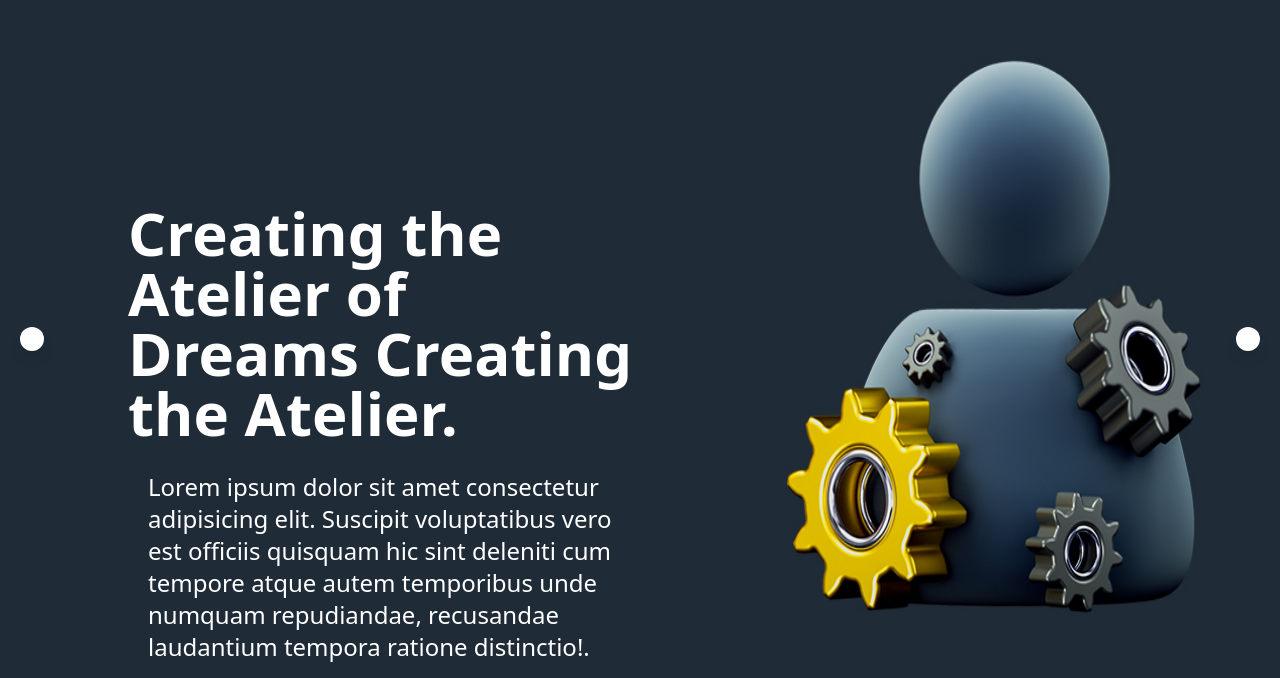
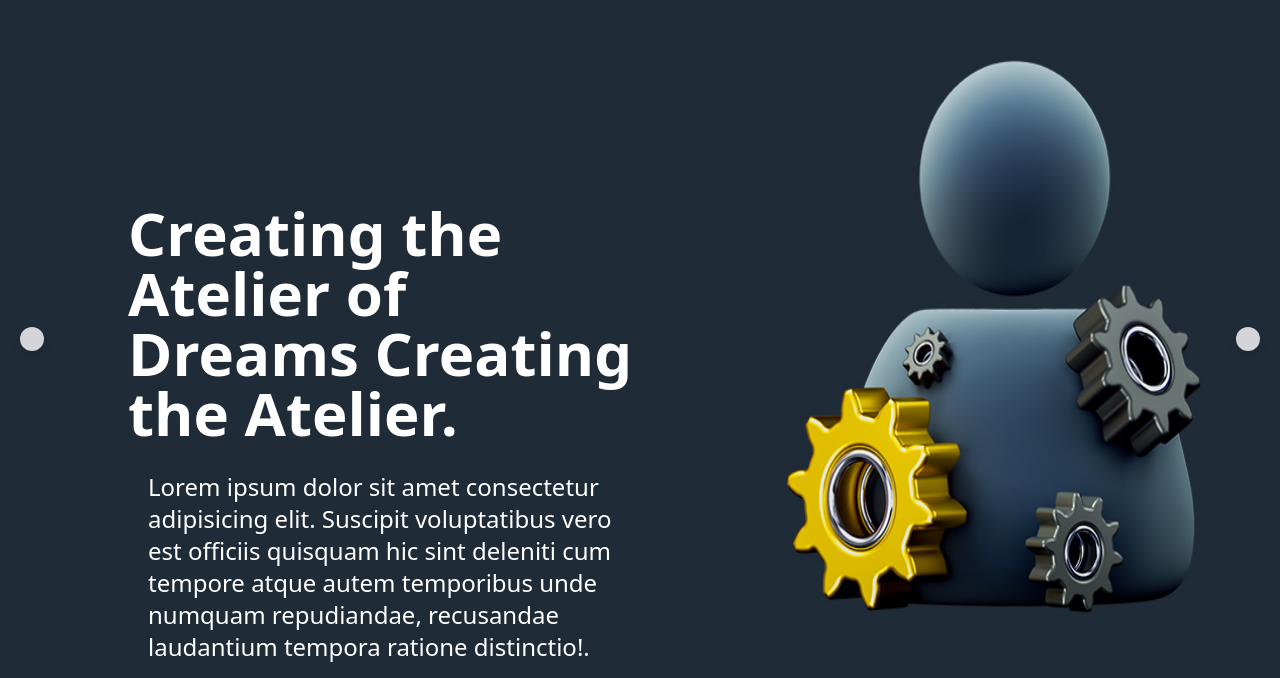
Before and after one commit to sakibovi123/memento-theme, a PHP site: page /router.php?page=home in a window 1280 px wide. Shown: the part 81-759 px from the top of the page. Run offline with PHP 8.4, Linux system fonts and the light colour scheme; some libraries are stand-ins or nearby versions.

Commit message:
home-service done navbar fixed images changed

```diff
--- a/pages/home/components/home-banner.php
+++ b/pages/home/components/home-banner.php
@@ -15,7 +15,7 @@
                     recusandae laudantium tempora ratione distinctio!.
                 </p>
 
-                <button class="cursor-pointer px-5 mx-5 sm:mx-32 xs:ox-32 w-[50%] sm:w-[13%] p-2 my-7 rounded-3xl pointer text-xl xs:text-xl md:text-xl text-dark bg-slate-100">
+                <button class="cursor-pointer px-5 mx-5 sm:mx-32 xs:mx-32 w-[50%] sm:w-[13%] p-2 my-7 rounded-3xl cursor-pointer text-xl xs:text-xl md:text-xl text-dark bg-slate-100 hover:bg-slate-300">
                     Learn More
                 </button>
             </div>
@@ -59,12 +59,12 @@
 
         <div class="absolute px-5 flex h-full w-full top-0 left-0">
             <div class="my-auto w-full flex justify-between">
-                <button onclick="prev()" class="bg-white p-3 rounded-full bg-oopacity-80 shadow-lg">
-                    <span class="iconify text-2xl" data-icon="material-symbols:arrow-circle-left-outline"></span>
+                <button onclick="prev()" class="bg-white p-3 rounded-full bg-opacity-80 shadow-lg">
+                    <span class="iconify text-3xl text-gray-800" data-icon="material-symbols:arrow-circle-left-outline"></span>
                 </button>
 
-                <button onclick="next()" class="bg-white p-3 rounded-full bg-oopacity-80 shadow-lg">
-                    <span class="iconify text-2xl" data-icon="material-symbols:arrow-circle-right-outline-rounded"></span>
+                <button onclick="next()" class="bg-white p-3 rounded-full bg-opacity-80 shadow-lg">
+                    <span class="iconify text-3xl text-gray-800" data-icon="material-symbols:arrow-circle-right-outline-rounded"></span>
                 </button>
             </div>
         </div>
--- /dev/null
+++ b/pages/home/components/home-service.php
@@ -0,0 +1,86 @@
+<section id="home-service" class="my-7">
+    <div class="container mx-auto w-11/12 lg:w-8/12 my-7">
+        <div class="headline-section flex flex-col items-center justify-center hover:transition delay-150">
+            <h1 class="text-lg xl:text-3xl lg:text-xl md:text-lg sm:text-lg font-bold">
+                Trusted By Business Worldwide
+            </h1>
+            <p class="my-4 font-thin text-center text-gray-600 text-lg">
+                Lorem ipsum dolor sit amet, consectetur adipisicing elit. Quibusdam doloribus earum esse enim eligendi id tempore
+            </p>
+        </div>
+
+        <div class="card-service-section flex flex-col sm:flex-row xs:flex-row items-center justify-center my-9">
+
+            <div class="card-service-body flex flex-col items-center justify-center text-center bg-white hover:bg-slate-900 p-5 hover:text-white cursor-pointer rounded-xl mr-4 mb-5 xs:mb-0 sm:mb-0 shadow-lg">
+                <span class="iconify text-7xl" data-icon="akar-icons:headphone"></span>
+                <p class="text-3xl">
+                    Privacy & Regulatory Compliance
+                </p>
+                <p>
+                    We will help you stay compliant to different privacy laws and regulations like GDPR with our built in features.
+                </p>
+            </div>
+
+            <div class="card-service-body flex flex-col items-center justify-center text-center bg-white hover:bg-slate-900 p-5 hover:text-white cursor-pointer rounded-xl mr-4 mb-5 xs:mb-0 sm:mb-0 shadow-lg">
+                <span class="iconify text-7xl" data-icon="akar-icons:headphone"></span>
+                <p class="text-3xl">
+                    Privacy & Regulatory Compliance
+                </p>
+                <p>
+                    We will help you stay compliant to different privacy laws and regulations like GDPR with our built in features.
+                </p>
+            </div>
+
+            <div class="card-service-body flex flex-col items-center justify-center text-center bg-white hover:bg-slate-900 p-5 hover:text-white cursor-pointer rounded-xl mr-4 mb-5 xs:mb-0 sm:mb-0 shadow-lg">
+                <span class="iconify text-7xl" data-icon="akar-icons:headphone"></span>
+                <p class="text-3xl">
+                    Privacy & Regulatory Compliance
+                </p>
+                <p>
+                    We will help you stay compliant to different privacy laws and regulations like GDPR with our built in features.
+                </p>
+            </div>
+
+
+
+        </div>
+
+
+        <div class="card-service-section flex flex-col sm:flex-row xs:flex-row items-center justify-center my-9">
+
+            <div class="card-service-body flex flex-col items-center justify-center text-center bg-white hover:bg-slate-900 p-5 hover:text-white cursor-pointer rounded-xl mr-4 mb-5 xs:mb-0 sm:mb-0 shadow-lg">
+                <span class="iconify text-7xl" data-icon="akar-icons:headphone"></span>
+                <p class="text-3xl">
+                    Privacy & Regulatory Compliance
+                </p>
+                <p>
+                    We will help you stay compliant to different privacy laws and regulations like GDPR with our built in features.
+                </p>
+            </div>
+
+            <div class="card-service-body flex flex-col items-center justify-center text-center bg-white hover:bg-slate-900 p-5 hover:text-white cursor-pointer rounded-xl mr-4 mb-5 xs:mb-0 sm:mb-0 shadow-lg">
+                <span class="iconify text-7xl" data-icon="akar-icons:headphone"></span>
+                <p class="text-3xl">
+                    Privacy & Regulatory Compliance
+                </p>
+                <p>
+                    We will help you stay compliant to different privacy laws and regulations like GDPR with our built in features.
+                </p>
+            </div>
+
+            <div class="card-service-body flex flex-col items-center justify-center text-center bg-white hover:bg-slate-900 p-5 hover:text-white cursor-pointer rounded-xl mr-4 mb-5 xs:mb-0 sm:mb-0 shadow-lg">
+                <span class="iconify text-7xl" data-icon="akar-icons:headphone"></span>
+                <p class="text-3xl">
+                    Privacy & Regulatory Compliance
+                </p>
+                <p>
+                    We will help you stay compliant to different privacy laws and regulations like GDPR with our built in features.
+                </p>
+            </div>
+
+
+
+        </div>
+
+    </div>
+</section>
--- a/pages/home/home-index.php
+++ b/pages/home/home-index.php
@@ -1,6 +1,7 @@
 <?php include 'header.php'; ?>
 
-<?php include 'pages/home/components/home-banner.php'?>
-<?php include 'pages/home/components/home-solutions.php'?>
+<?php include 'pages/home/components/home-banner.php';?>
+<?php include 'pages/home/components/home-solutions.php';?>
+<?php include 'pages/home/components/home-service.php';?>
 
 <?php 'footer.php' ?>
```
